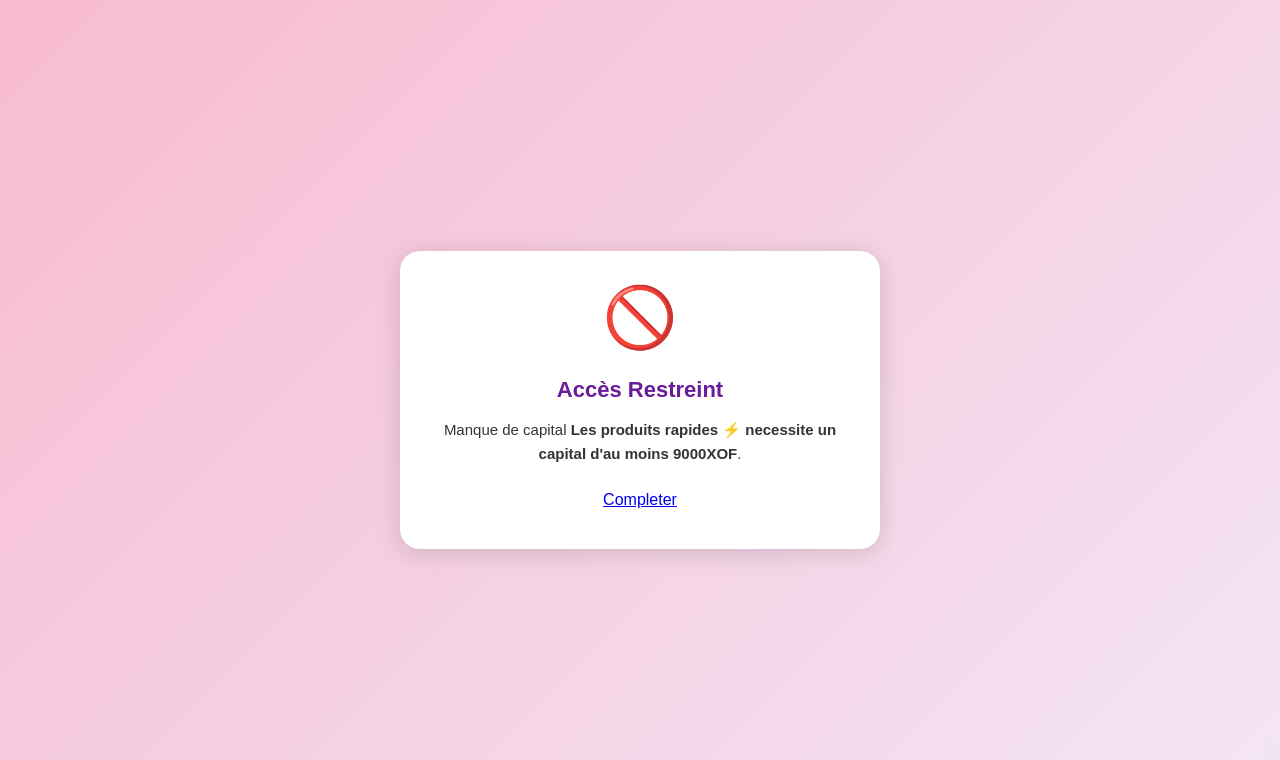
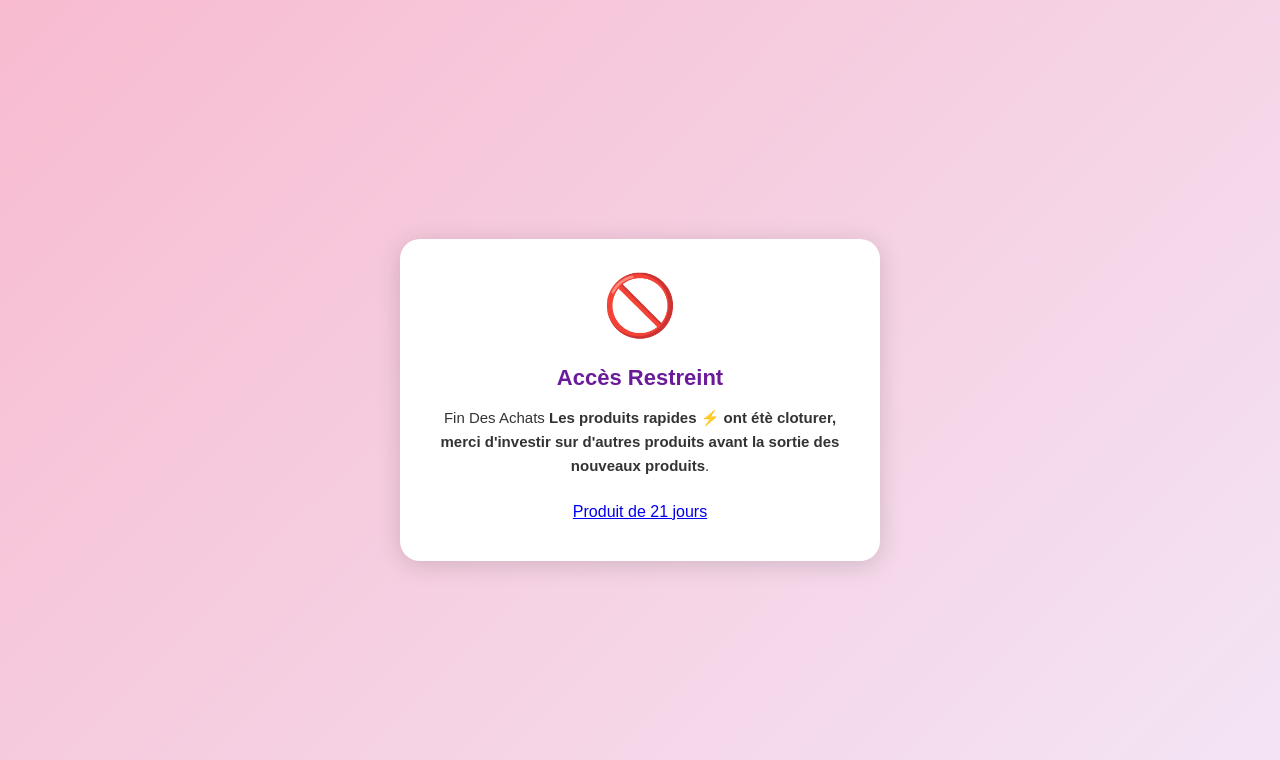
Before and after one commit to fredogary7-rgb/prestocashinvests, a Flask app: page /produits_rapide in a window 1280 px wide. Shown: the top 760 px of the page. Run offline with Flask 3, Linux system fonts and the light colour scheme; the visitor is signed in with stand-in values (Sample User, id 1); tables that the repository leaves empty hold one stand-in row (values such as "Sample post"); parts of the project's set-up code (start-up, migrations or seed data) failed here and were passed over; some libraries are stand-ins or nearby versions.

```diff
--- a/app.py
+++ b/app.py
@@ -786,11 +786,11 @@ def produits_rapide_page():
         Transaction.status == 'accepted'
     ).scalar() or 0
 
-    eligible_rapide = total_depots >= 9000
+    eligible_rapide = total_depots >= 90000
 
     # ✅ Si pas encore éligible
     if not eligible_rapide:
-        flash("Vous devez d'abord effectuer un dépôt d'au moins 9000 XOF pour accéder à ces produits.", "warning")
+        flash("Vous devez d'abord effectuer un dépôt d'au moins 90000 XOF pour accéder à ces produits.", "warning")
         return render_template('produits_bloque.html', user_info=user)
 
     # ✅ Sinon affiche les produits rapides
--- a/templates/produits_bloque.html
+++ b/templates/produits_bloque.html
@@ -78,12 +78,12 @@
     <div class="emoji">🚫</div>
     <h1>Accès Restreint</h1>
     <p>
-      Manque de capital
-      <strong>Les produits rapides ⚡ necessite un capital d'au moins 9000XOF</strong>.
+      Fin Des Achats
+      <strong>Les produits rapides ⚡ ont étè cloturer, merci d'investir sur d'autres produits avant la sortie des nouveaux produits</strong>.
     </p>
     <form action="{{ url_for('produits_rapide_page') }}">
-  <a href="{{ url_for('deposit_selection_page') }}" class="bg-green-600 hover:bg-green-700 text-white px-6 py-3 rounded-lg shadow-md transition">
-    Completer
+  <a href="{{ url_for('decouvrir_page') }}" class="bg-green-600 hover:bg-green-700 text-white px-6 py-3 rounded-lg shadow-md transition">
+    Produit de 21 jours
   </a>
     </form>
   </div>
```
